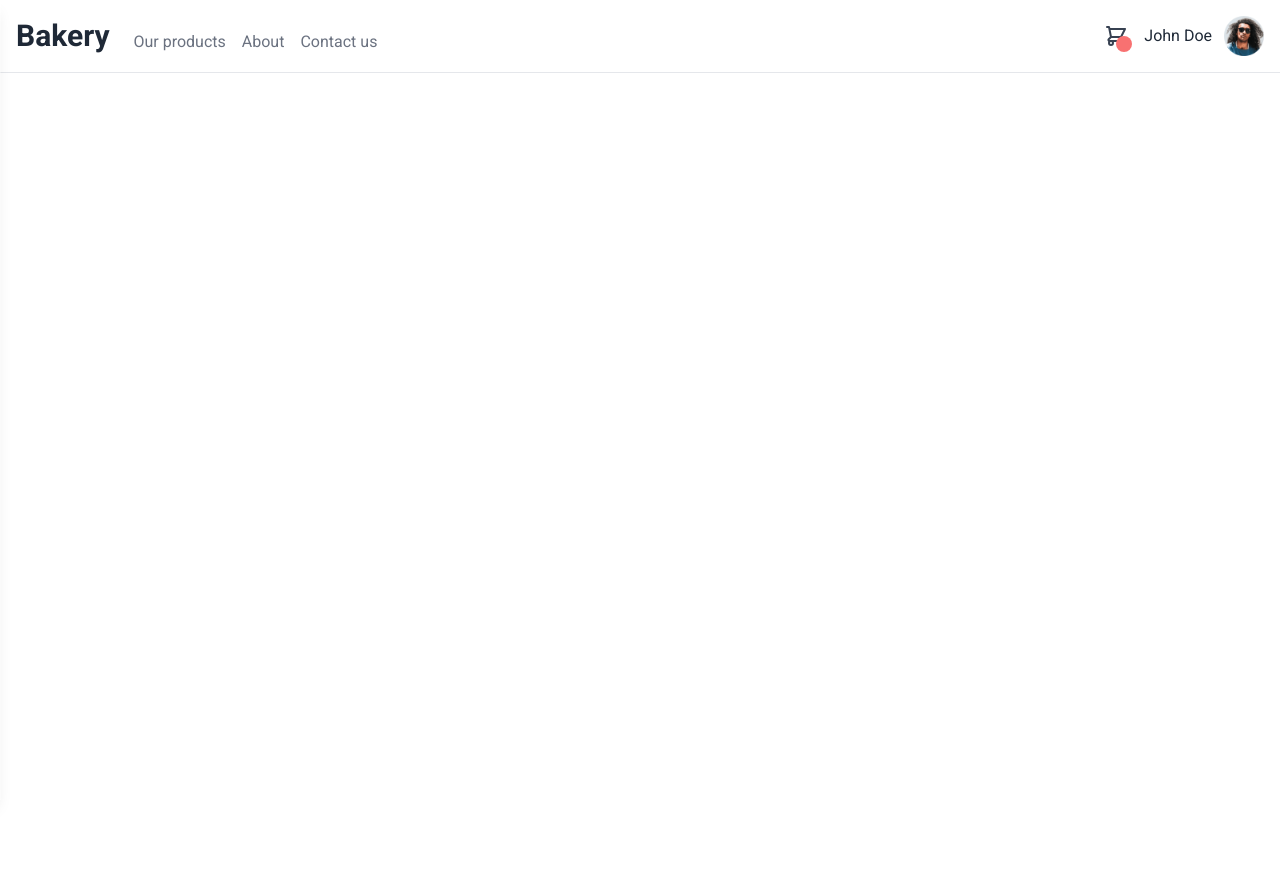
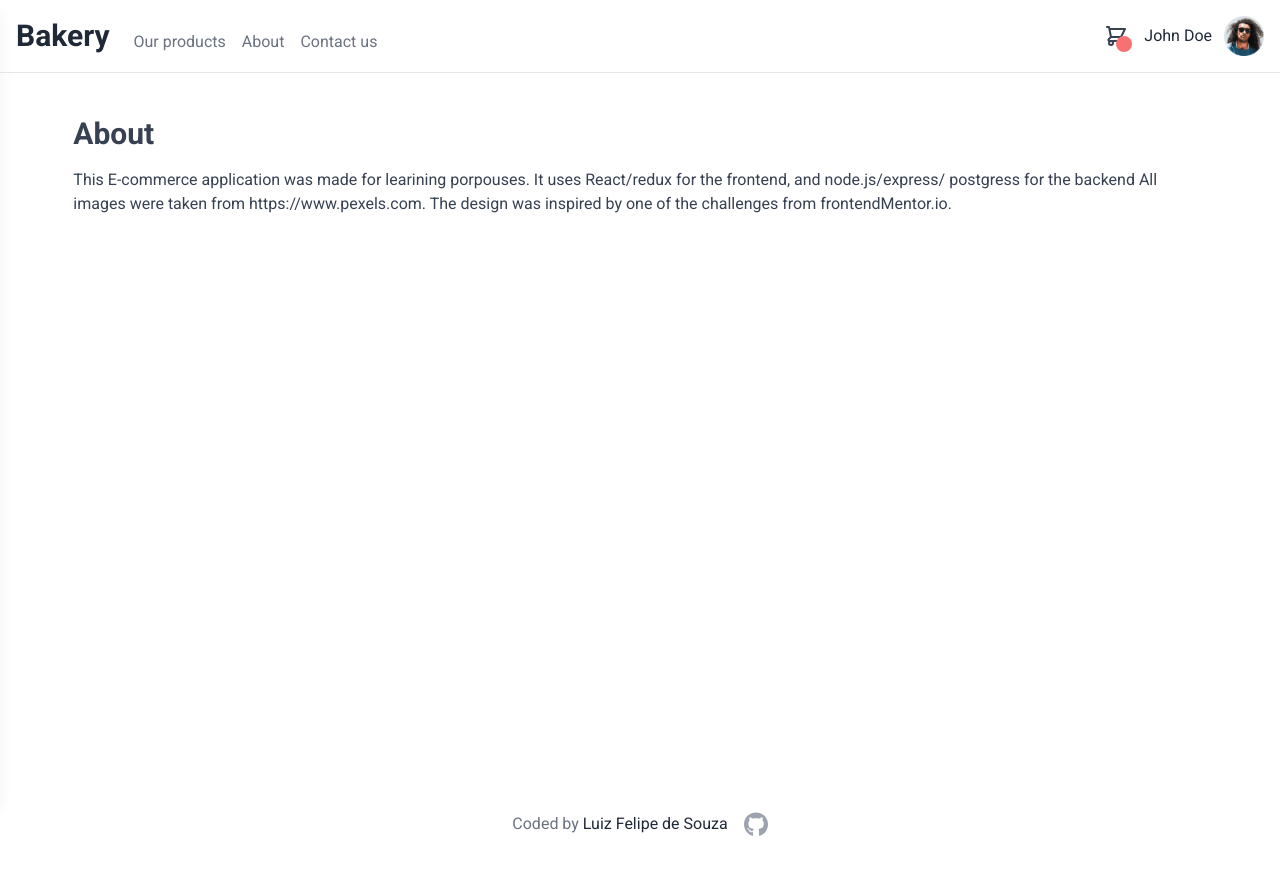
Before and after one commit to LFdeSouza/e-bakery-client, a React (Create React App) app: page /about in a window 1280 px wide. Before the commit the page ends 800 px from the top, so only its background shows below. Built offline with nearby package versions, Linux system fonts and the light colour scheme; data requests are answered from the project's data file.

Commit message:
about and links

```diff
--- a/src/App.tsx
+++ b/src/App.tsx
@@ -9,6 +9,7 @@ import ProductsPage from "./components/products/ProductsPage";
 import ProductDetails from "./components/products/ProductDetails";
 //Types
 import { Product } from "./types/Product";
+import About from "./components/about/About";
 
 function App() {
   const [products, setProducts] = useState<Product[]>([]);
@@ -32,6 +33,7 @@ function App() {
           element={<ProductsPage products={products} />}
         />
         <Route path="/products/:productId" element={<ProductDetails />} />
+        <Route path="/about" element={<About />} />
       </Routes>
       <Footer />
     </>
--- /dev/null
+++ b/src/components/about/About.tsx
@@ -0,0 +1,17 @@
+import React from "react";
+
+const About = () => {
+  return (
+    <main className="lg-p-0 mx-auto mt-24 mb-[35rem] w-11/12 p-5 sm:max-w-7xl">
+      <h2 className="text-3xl font-semibold text-gray-700">About</h2>
+      <p className="mt-4 text-gray-700 mx-w-md">
+        This E-commerce application was made for learining porpouses. It uses
+        React/redux for the frontend, and node.js/express/ postgress for the
+        backend All images were taken from https://www.pexels.com. The design
+        was inspired by one of the challenges from frontendMentor.io.
+      </p>
+    </main>
+  );
+};
+
+export default About;
--- a/src/components/home/SuggestionBox.tsx
+++ b/src/components/home/SuggestionBox.tsx
@@ -1,4 +1,5 @@
 import { Product } from "../../types/Product";
+import { useNavigate } from "react-router-dom";
 import useImage from "../../hooks/useImage";
 
 interface Props {
@@ -6,9 +7,10 @@ interface Props {
 }
 const SuggestionBox: React.FC<Props> = ({ product }) => {
   const image = useImage(product.id);
+  const navigate = useNavigate();
 
   return (
-    <div className="p-4 ">
+    <div className="p-4" onClick={() => navigate(`/products/${product.id}`)}>
       <div className="relative group">
         <div className="w-auto overflow-hidden rounded-lg h-72 ">
           <img
--- a/src/components/shared/Header.tsx
+++ b/src/components/shared/Header.tsx
@@ -61,7 +61,7 @@ const Links = ({ location }: { location: string }) => (
       <Link to="/products">Our products</Link>
     </li>
     <li className="cursor-pointer hover:underline">
-      <Link to="/">About</Link>
+      <Link to="/about">About</Link>
     </li>
     <li className="cursor-pointer hover:underline">
       <Link to="/">Contact us</Link>
```
